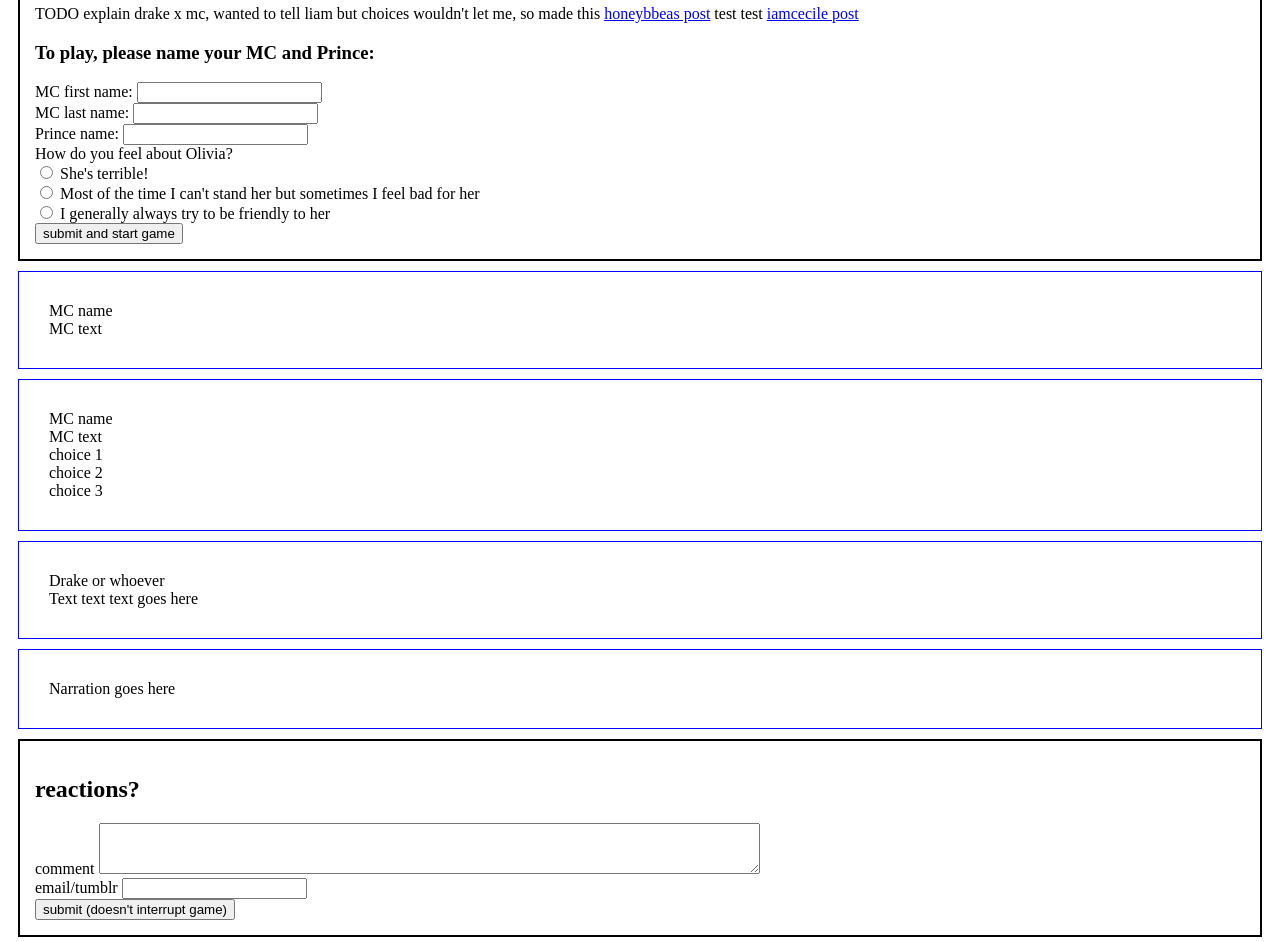
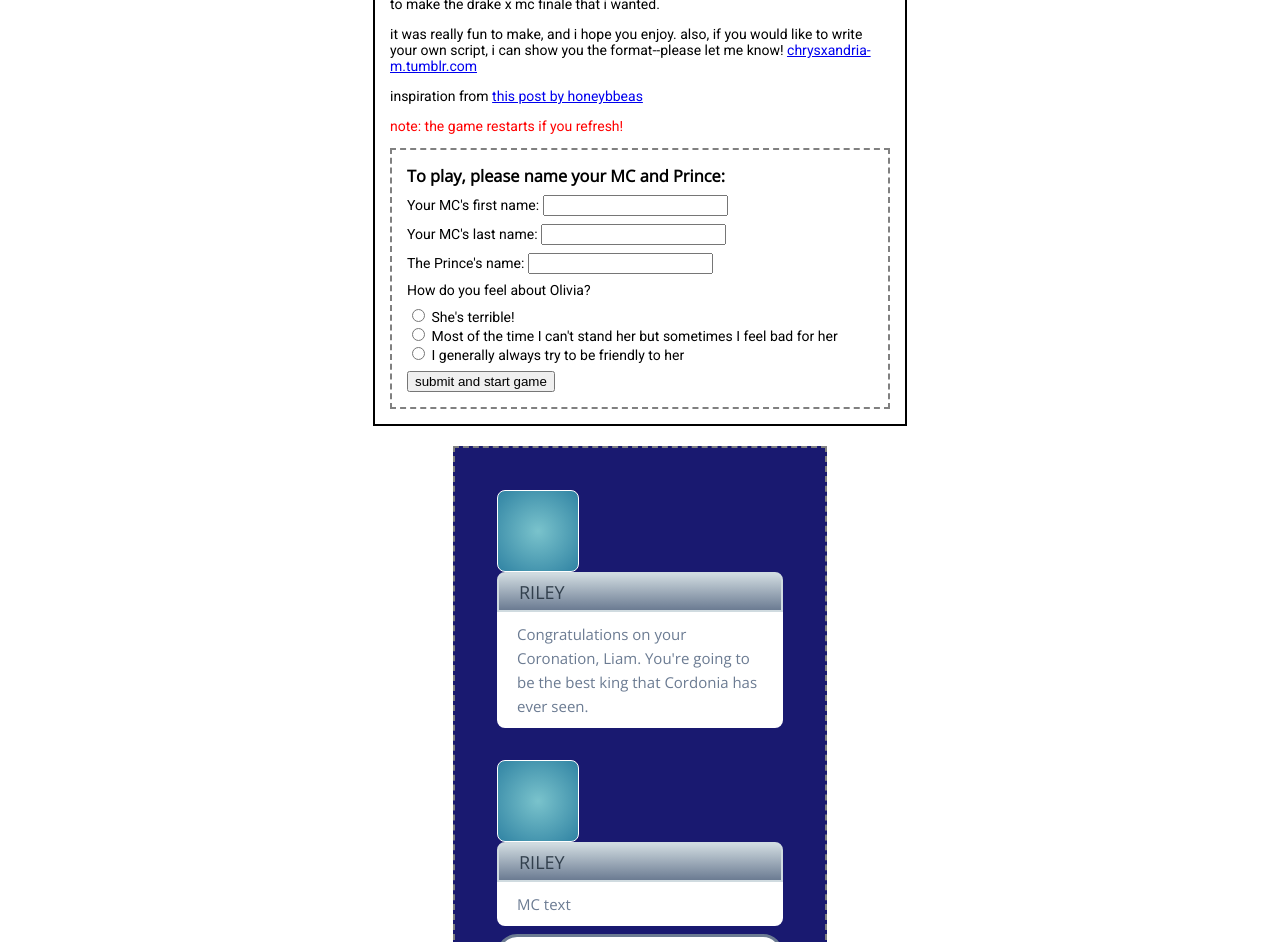
Before and after one commit to chrysxandria-m/drake-x-mc, a plain HTML site: page index.html in a window 1280 px wide. Shown: the part 89-1031 px from the top of the page. Drawn offline with nearby package versions, Linux system fonts and the light colour scheme; a web font is replaced by a local one.

Commit message:
wrote css... things now look okay

```diff
--- a/css/style.css
+++ b/css/style.css
@@ -1,17 +1,143 @@
+body {
+  height: 100%;
+  margin: 0;
+
+  font-family: 'Roboto', sans-serif;
+  font-size: 14px;
+}
+
+.inactive {
+  display: none !important;
+}
+
+.alert {
+  color: red;
+}
+
+#box {
+  display: flex;
+  flex-direction: column;
+  height: 100vh;
+
+  align-items: center;
+}
+
+textarea {
+  width: 100%;
+}
+
+/* header */
+
 header {
   padding: 15px;
   border: 2px solid black;
   margin: 10px;
+  width: 500px;
+}
+
+header h2, header h3 {
+  font-family: 'Open Sans', sans-serif;
+  margin: 0px;
+}
+
+.questions {
+  padding: 15px;
+  border: 2px dashed gray;
+}
+
+.questions div {
+  margin: 8px 0px;
+}
+
+form {
+  margin: 8px 0px;
+}
+
+/* article */
+
+article {
+  flex-grow: 1;
+
+  border: 2px dashed gray;
+  margin: 10px;
+  padding: 10px;
+  width: 350px;
+
+  background-color: midnightblue;
 }
 
 section {
-  padding: 30px;
-  border: 1px solid blue;
-  margin: 10px;
+  margin: 32px;
+
+  color: #6B7B92;
+  font-family: 'Open Sans', sans-serif;
+  font-size: 15px;
 }
+
+.profile {
+  width: 80px;
+  height: 80px;
+
+  border: 1px solid white;
+  background-image: radial-gradient(circle at center, #7AC3CC, #3083A3);
+  border-radius: 8px;
+}
+
+.name {
+  padding: 6px 20px;
+
+  color: #313F4C;
+  font-family: 'Boogaloo', 'Open Sans', sans-serif;
+  font-size: 18px;
+
+  border: 2px solid #d0dbe0;
+  background: linear-gradient(180deg, #d0dbe0, #6B7B92);
+  border-top-left-radius: 8px;
+  border-top-right-radius: 8px;
+}
+
+.text {
+  padding: 10px 20px;
+  line-height: 1.6em;
+
+  background-color: white;
+  border-bottom-left-radius: 8px;
+  border-bottom-right-radius: 8px;
+}
+
+.choices div {
+  padding: 7px 20px;
+  margin: 8px 0px;
+
+  border: 3px solid #6B7B92;
+  background-color: white;
+  border-radius: 20px;
+}
+
+#non-mc-box .right-align {
+  display: flex;
+  flex-direction: column;
+  align-items: flex-end;
+}
+
+#non-mc-box .name, #narrator-box .name {
+  direction:rtl;
+  text-align:justify;
+}
+
+/* footer */
 
 footer {
   padding: 15px;
   border: 2px solid black;
-  margin: 10px;
+  width: 500px;
 }
+
+footer div {
+  margin: 5px 0px;
+}
+
+footer h2, footer p {
+  line-height: 0.5em;
+  display: inline;
+}
--- a/index.html
+++ b/index.html
@@ -4,41 +4,52 @@
     <meta charset="utf-8">
     <title>Drake x MC</title>
 
+    <link href="https://fonts.googleapis.com/css?family=Open+Sans" rel="stylesheet">
+    <link href="https://fonts.googleapis.com/css?family=Roboto" rel="stylesheet">
+    <link href="https://fonts.googleapis.com/css?family=Boogaloo" rel="stylesheet">
     <link rel="stylesheet" href="css/style.css">
-    <link href="https://fonts.googleapis.com/css?family=Lato" rel="stylesheet">
 
     <script src="js/app.js" defer></script>
 </head>
 
 <body>
+    <div id="box">
         <header>
             <h2>
                 TRR finale, Drake x MC version
             </h2>
             <p>
-            TODO explain drake x mc, wanted to tell liam but choices wouldn't let me, so made this
-
-            <a href="https://honeybbeas.tumblr.com/post/164420751451/i-want-to-write-liams-reaction-to-mc-choosing">honeybbeas post</a>
-
-            test test
-
-            <a href="https://iamcecile.tumblr.com/post/164415189848/teamdrake27-kamybelen-blog-this-is-what-i">iamcecile post</a>
+                hi everyone :) i was frustrated after the final chapter of trr book 1... so i decided to make the drake x mc finale that i wanted.
             </p>
 
+            <p>
+                it was really fun to make, and i hope you enjoy. also, if you would like to write your own script, i can show you the format--please let me know!
+                <a href="http://chrysxandria-m.tumblr.com">chrysxandria-m.tumblr.com</a>
+            </p>
+
+            <p>
+                inspiration from
+                <a href="https://honeybbeas.tumblr.com/post/164420751451/i-want-to-write-liams-reaction-to-mc-choosing">this post by honeybbeas</a>
+            </p>
+
+            <p class="alert">
+                note: the game restarts if you refresh!
+            </p>
+
+            <div class="questions">
                 <h3>
                     To play, please name your MC and Prince:
                 </h3>
-        <div class="questions">
                 <div>
-                MC first name:
+                    Your MC's first name:
                     <input id="mc-first-name" type="text">
                 </div>
                 <div>
-                MC last name:
+                    Your MC's last name:
                     <input id="mc-last-name" type="text">
                 </div>
                 <div>
-                Prince name:
+                    The Prince's name:
                     <input id="prince-first-name" type="text">
                 </div>
                 <div>
@@ -70,10 +81,10 @@
                 <div class="profile">
                 </div>
                 <div class="name">
-                MC name
+                    RILEY
                 </div>
                 <div class="text">
-                MC text
+                    Congratulations on your Coronation, Liam. You're going to be the best king that Cordonia has ever seen.
                 </div>
             </section>
 
@@ -81,7 +92,7 @@
                 <div class="profile">
                 </div>
                 <div class="name">
-                MC name
+                    RILEY
                 </div>
                 <div class="text">
                     MC text
@@ -100,10 +111,12 @@
             </section>
 
             <section id="non-mc-box">
+                <div class="right-align">
                     <div class="profile">
                 </div>
+                </div>
                 <div class="name">
-                Drake or whoever
+                    DRAKE
                 </div>
                 <div class="text">
                     Text text text goes here
@@ -111,27 +124,30 @@
             </section>
 
             <section id="narrator-box">
+                <div class="name">
+                    ...
+                </div>
                 <div class="text">
                     Narration goes here
                 </div>
             </section>
-    <article>
+        </article>
 
 
         <footer>
             <h2>
-            reactions?
+                mid-game reactions?
             </h2>
+            <p>
+                ty for helping me become a better writer :)
+            </p>
             <div>
-            <div>
-                comment
-                <textarea id="comment" rows="3" cols="80"></textarea>
+                <textarea id="comment" rows="2" placeholder="your comment here"></textarea>
             </div>
             <div>
-                email/tumblr
-                <input id="contact" type="text">
+                <textarea id="contact" rows="1" placeholder="email/tumblr"></textarea>
             </div>
             <input type="button" value="submit (doesn't interrupt game)">
-        <div>
         </footer>
+    </div>
 </body>
```
Also changed, not shown: js/globals.js (+5 -5 lines), writing/ending.txt (+17 -17 lines). Lines whose indentation alone changed are shown as unchanged.
